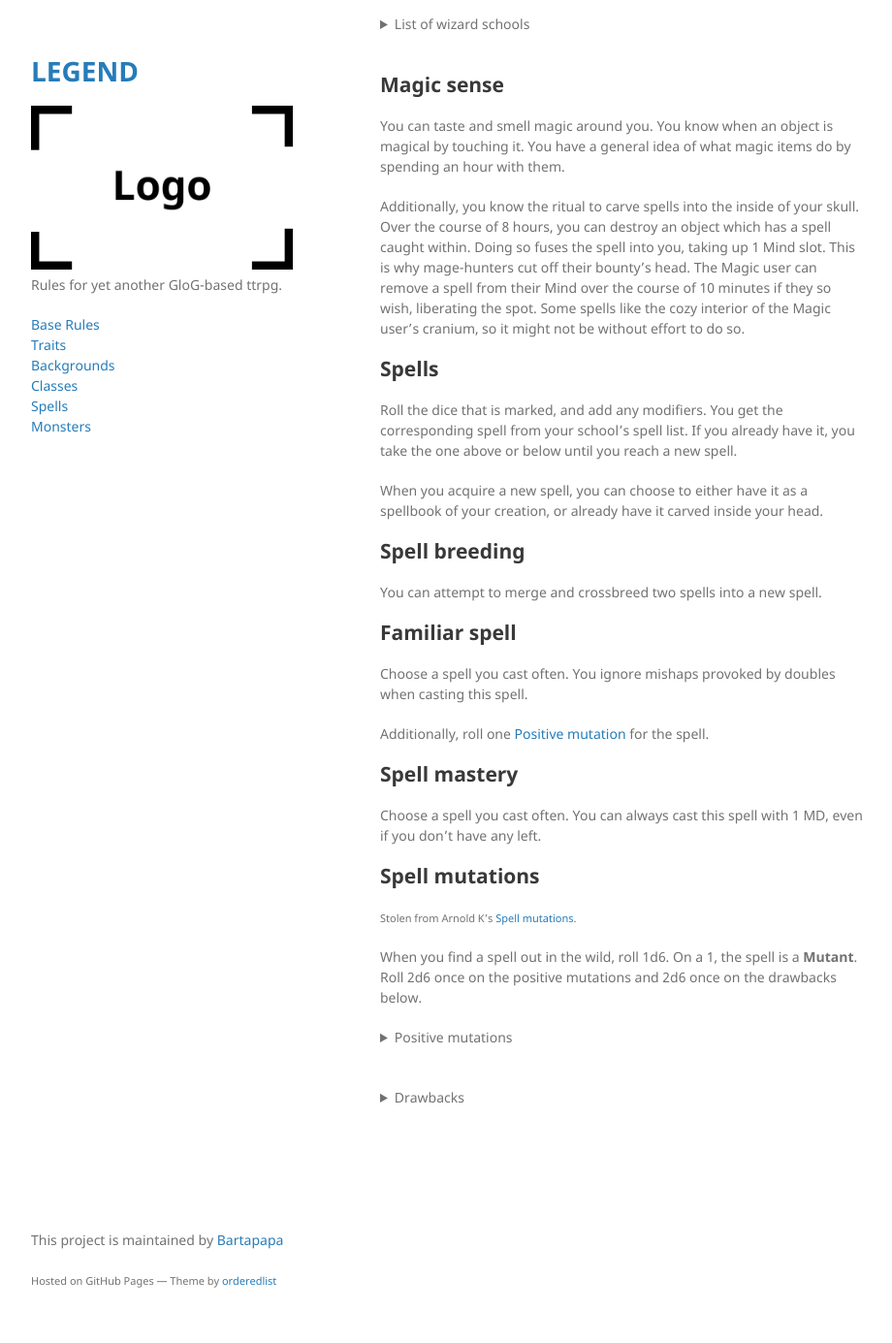
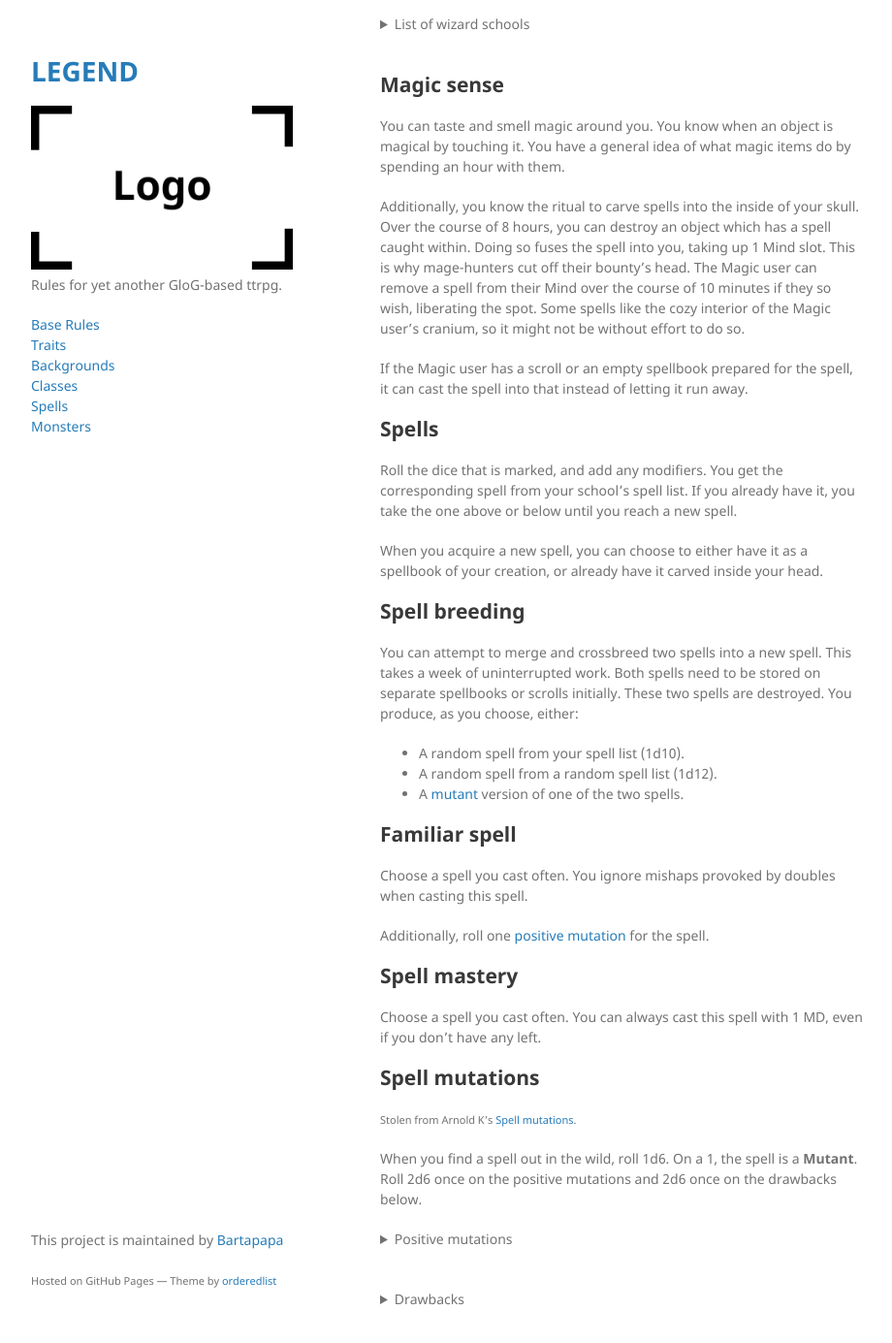
Before and after one commit to Bartapapa/legend, a Jekyll site: the page built from docs/class/magicuser.md, in a window 1280 px wide and 1400 px high, scrolled down 776 px. Shown: the top 1385 px of the window at 97% size, without its empty margins (178-1098 px from the left). Built offline with Jekyll 4.4.1, drawn with Linux system fonts in a browser that asks for light colours.

Commit message:
Update magicuser.md

```diff
--- a/docs/class/magicuser.md
+++ b/docs/class/magicuser.md
@@ -44,18 +44,23 @@ You can taste and smell magic around you. You know when an object is magical by
 
 Additionally, you know the ritual to carve spells into the inside of your skull. Over the course of 8 hours, you can destroy an object which has a spell caught within. Doing so fuses the spell into you, taking up 1 Mind slot. This is why mage-hunters cut off their bounty's head. The Magic user can remove a spell from their Mind over the course of 10 minutes if they so wish, liberating the spot. Some spells like the cozy interior of the Magic user's cranium, so it might not be without effort to do so.
 
+If the Magic user has a scroll or an empty spellbook prepared for the spell, it can cast the spell into that instead of letting it run away.
+
 ## Spells
 Roll the dice that is marked, and add any modifiers. You get the corresponding spell from your school's spell list. If you already have it, you take the one above or below until you reach a new spell.
 
 When you acquire a new spell, you can choose to either have it as a spellbook of your creation, or already have it carved inside your head.
 
 ## Spell breeding
-You can attempt to merge and crossbreed two spells into a new spell.
+You can attempt to merge and crossbreed two spells into a new spell. This takes a week of uninterrupted work. Both spells need to be stored on separate spellbooks or scrolls initially. These two spells are destroyed. You produce, as you choose, either:
+*  A random spell from your spell list (1d10).
+*  A random spell from a random spell list (1d12).
+*  A [mutant](/class/magic-user#spell-mutations) version of one of the two spells.
 
 ## Familiar spell
 Choose a spell you cast often. You ignore mishaps provoked by doubles when casting this spell.
 
-Additionally, roll one [Positive mutation](/class/magic-user#spell-mutations) for the spell.
+Additionally, roll one [positive mutation](/class/magic-user#spell-mutations) for the spell.
 
 ## Spell mastery
 Choose a spell you cast often. You can always cast this spell with 1 MD, even if you don't have any left.
```
